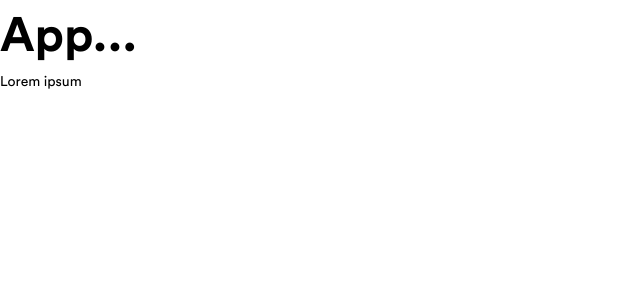
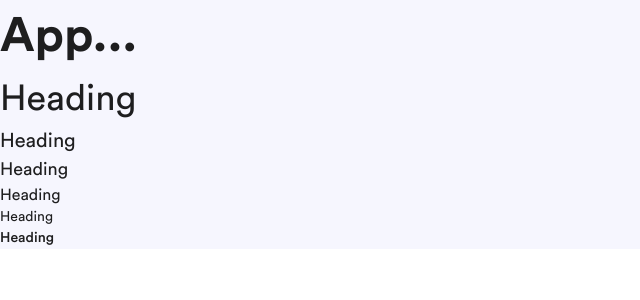
Before and after one commit to matiasbacelar98/neutraal, a React (Vite) app: page / in a window 1280 px wide. Shown: the top 300 px of the page, without its empty margins (0-640 px from the left). Built offline with nearby package versions, Linux system fonts and the light colour scheme.

Commit message:
Tailwind theme configured

```diff
--- a/src/App.tsx
+++ b/src/App.tsx
@@ -1,8 +1,13 @@
 export default function App() {
   return (
-    <main className="font-circularStd">
-      <h1 className="font-bold text-[48px]">App...</h1>
-      <p className="font-book text-[14px]">Lorem ipsum</p>
+    <main className="font-circularStd bg-bg">
+      <h1 className="text-2xl font-bold text-text">App...</h1>
+      <p className="text-xl font-book text-text">Heading</p>
+      <p className="text-lg font-book text-text">Heading</p>
+      <p className="text-md font-book text-text">Heading</p>
+      <p className="text-base font-book text-text">Heading</p>
+      <p className="text-sm font-book text-text">Heading</p>
+      <p className="text-sm font-medium text-text">Heading</p>
     </main>
   );
 }
--- a/src/index.css
+++ b/src/index.css
@@ -14,6 +14,16 @@
 
 @font-face {
   font-family: 'Circular Std';
+  src: local('Circular Std Medium'), local('CircularStd-Medium'),
+    url('assets/fonts/CircularStd-Medium.woff2') format('woff2'),
+    url('assets/fonts/CircularStd-Medium.woff') format('woff');
+  font-weight: 500;
+  font-style: normal;
+  font-display: swap;
+}
+
+@font-face {
+  font-family: 'Circular Std';
   src: local('Circular Std Bold'), local('CircularStd-Bold'),
     url('assets/fonts/CircularStd-Bold.woff2') format('woff2'),
     url('assets/fonts/CircularStd-Bold.woff') format('woff');
--- a/tailwind.config.js
+++ b/tailwind.config.js
@@ -5,9 +5,26 @@ export default {
     fontFamily: {
       circularStd: ['Circular Std', 'sans-serif'],
     },
+    fontSize: {
+      sm: '0.875rem', // 14px
+      base: '1rem', // 16px
+      md: '1.125rem', // 18px
+      lg: '1.25rem', // 20px
+      xl: '2.25rem', // 36px
+      '2xl': '3rem', // 48px
+    },
     fontWeight: {
       book: '350',
+      medium: '500',
       bold: '700',
+    },
+    colors: {
+      text: '#1E1E1F',
+      bg: '#F6F6FE',
+      primary: '#434CE6',
+      disabled: '#7D80AC',
+      'gray-light': '#C1C1E2',
+      'gray-dark': '#ACACC3',
     },
   },
   plugins: [],
```
Also changed, not shown: src/assets/fonts/CircularStd-Medium.woff (added), src/assets/fonts/CircularStd-Medium.woff2 (added).
